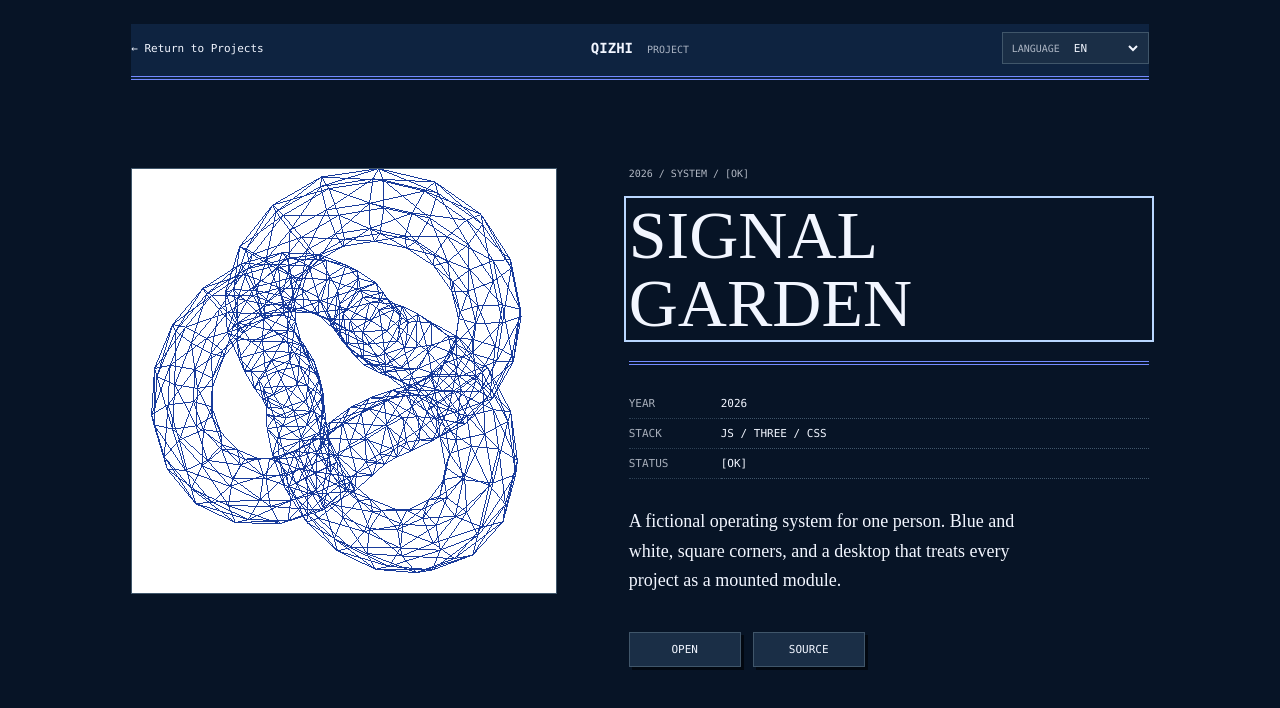
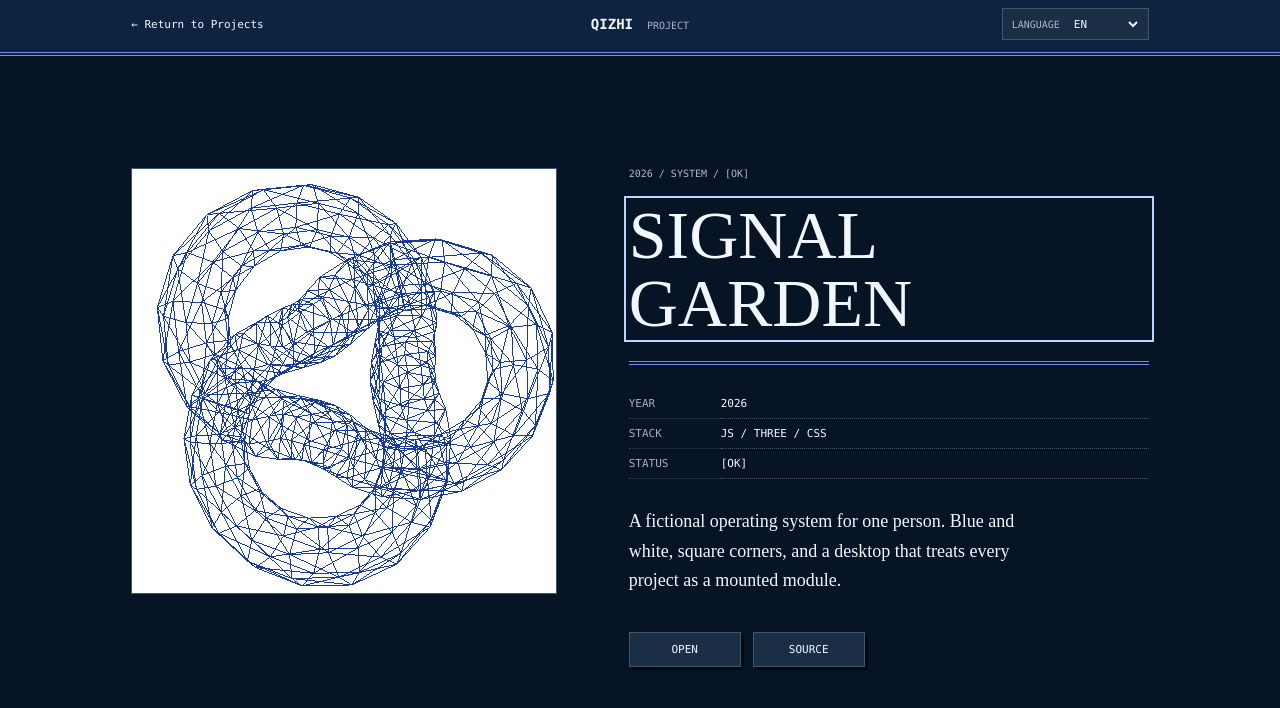
Before and after one commit to Gazerrr03/readME, a website: page projects/signal-garden/index.html in a window 1280 px wide. Drawn offline with Linux system fonts and the light colour scheme; files that its build step writes are made by us from their sources.

Commit message:
fix(article): make reader header full bleed

```diff
--- a/styles/content-page.css
+++ b/styles/content-page.css
@@ -39,10 +39,10 @@ h1:focus { outline: none; }
 h1:focus-visible { outline: var(--os-focus-width) solid var(--os-accent-bright); }
 
 [data-content-page] {
-  margin: 0 auto;
-  max-width: 1120px;
+  margin: 0;
+  max-width: none;
   min-height: 100vh;
-  padding: 24px clamp(16px, 4vw, 56px) 64px;
+  padding: 0 0 64px;
 }
 
 [data-content-header] {
@@ -55,7 +55,7 @@ h1:focus-visible { outline: var(--os-focus-width) solid var(--os-accent-bright);
   grid-template-columns: minmax(0, 1fr) auto minmax(0, 1fr);
   margin-bottom: clamp(36px, 7vw, 88px);
   min-height: 56px;
-  padding: 8px 0 12px;
+  padding: 8px max(16px, calc((100vw - 1120px) / 2 + clamp(16px, 4vw, 56px))) 12px;
   position: sticky;
   top: 0;
   z-index: 40;
@@ -151,7 +151,12 @@ h1:focus-visible { outline: var(--os-focus-width) solid var(--os-accent-bright);
   color: var(--os-canvas);
 }
 
-[data-content-main] { min-width: 0; }
+[data-content-main] {
+  margin: 0 auto;
+  max-width: 1120px;
+  min-width: 0;
+  padding: 24px clamp(16px, 4vw, 56px) 0;
+}
 
 [data-content-article] {
   margin: 0 auto;
@@ -366,7 +371,7 @@ h1:focus-visible { outline: var(--os-focus-width) solid var(--os-accent-bright);
 }
 
 @media (max-width: 680px) {
-  [data-content-page] { padding-top: 12px; }
+  [data-content-main] { padding-top: 12px; }
   [data-content-header] {
     align-items: center;
     gap: 8px 12px;
```
